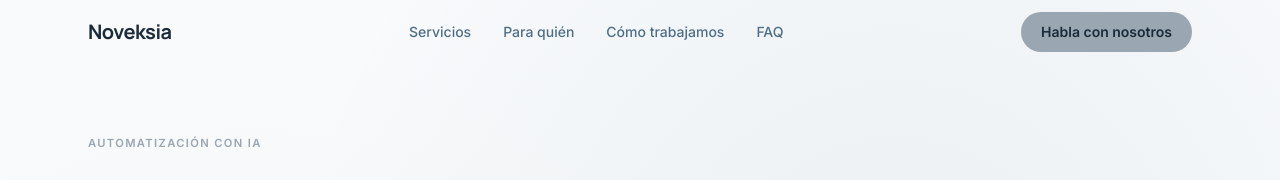
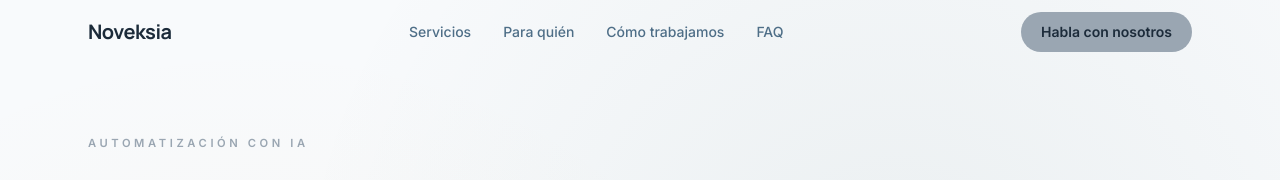
Before and after one commit to Noveksia/Noveksia-WebSite, a Next.js app: page / in a window 1280 px wide. Shown: the top 180 px of the page. Built offline with nearby package versions, Linux system fonts and the light colour scheme.

Commit message:
increase eyebrow letter-spacing for wider tracking

```diff
--- a/app/globals.css
+++ b/app/globals.css
@@ -70,7 +70,7 @@ body {
   font-family: var(--font-inter), sans-serif;
   font-size: 0.7rem;
   font-weight: 600;
-  letter-spacing: 0.12em;
+  letter-spacing: 0.32em;
   text-transform: uppercase;
   color: var(--honey);
 }
```
